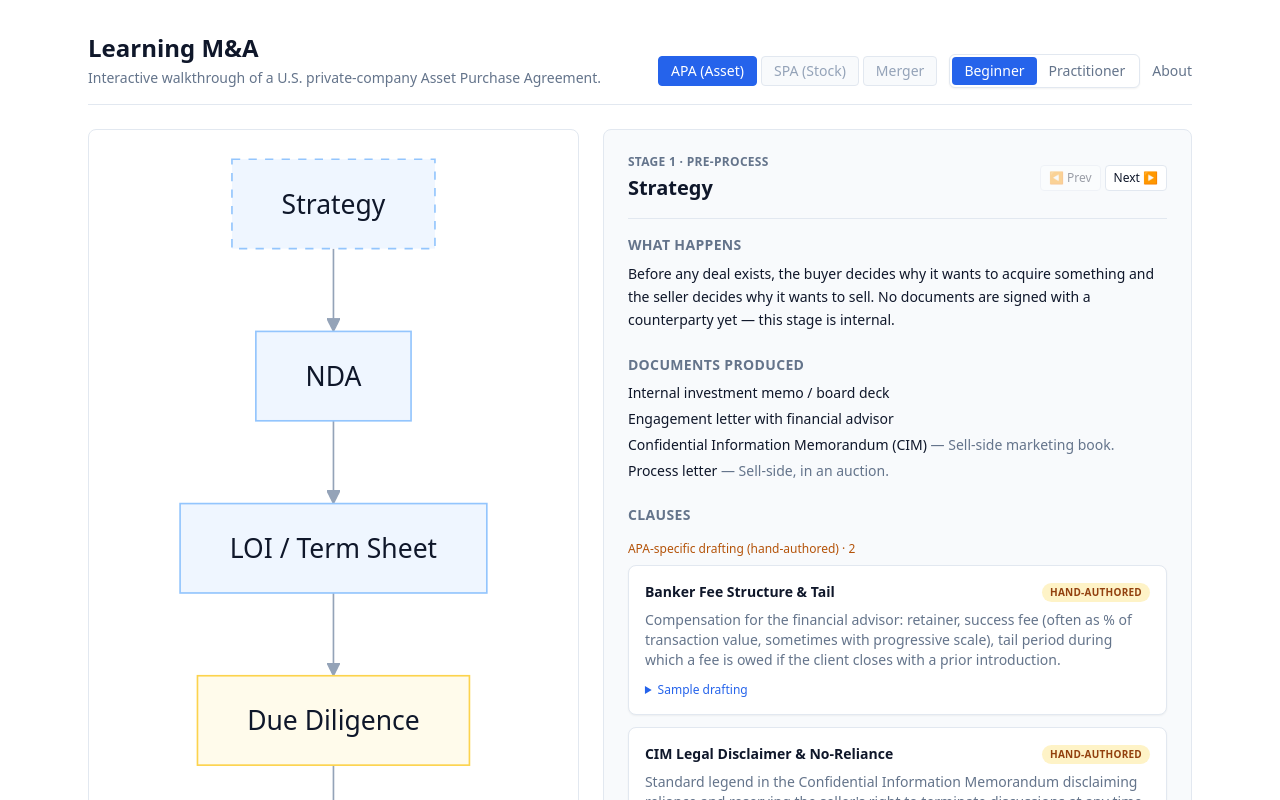
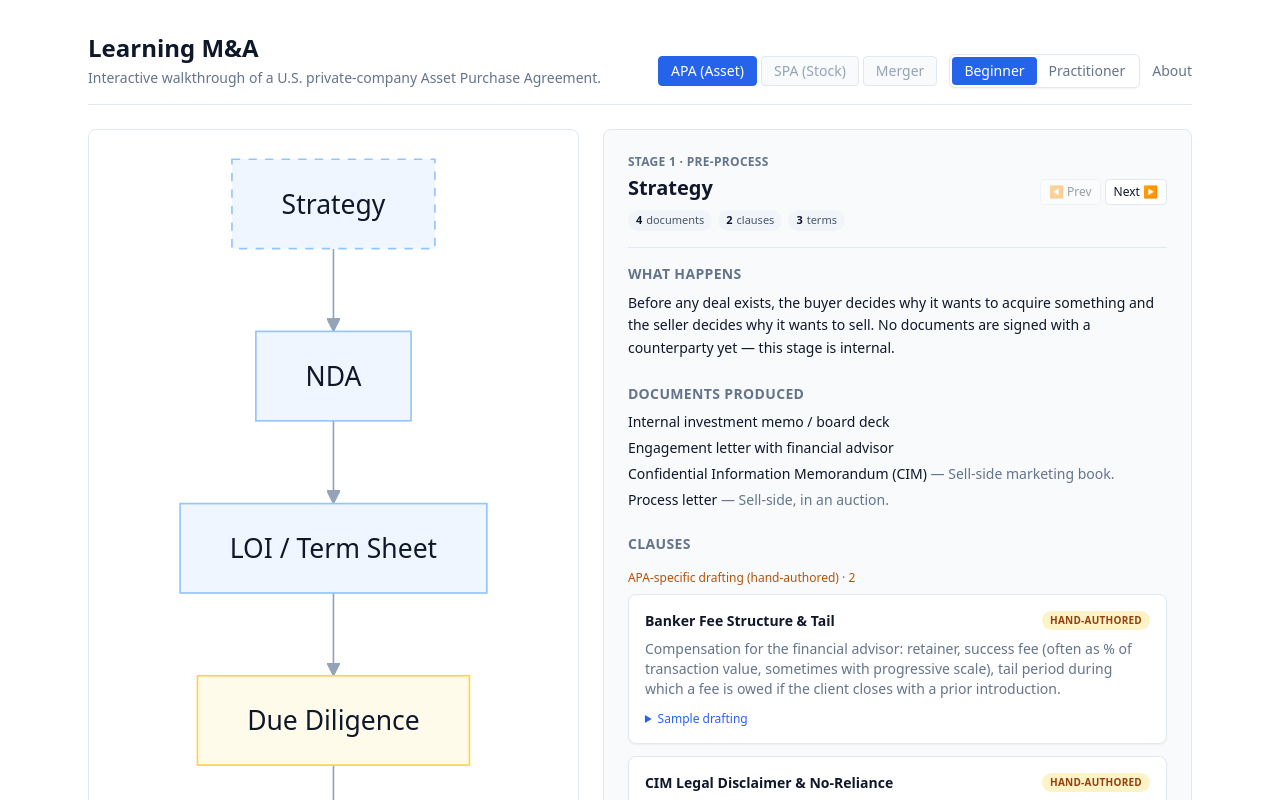
Before and after one commit to learner-agent-sudo/learning-MnA, a Next.js app: page / in a window 1280 px wide. Shown: the top 800 px of the page. Built offline with nearby package versions, Linux system fonts and the light colour scheme.

Commit message:
Add summary chips (documents / clauses / terms) under stage title

```diff
--- a/components/StagePanel.tsx
+++ b/components/StagePanel.tsx
@@ -10,6 +10,16 @@ interface Props {
   prev?: Stage | null;
   next?: Stage | null;
   onNavigate?: (id: string) => void;
+}
+
+function SummaryChip({ count, label }: { count: number; label: string }) {
+  if (count === 0) return null;
+  return (
+    <span className="inline-flex items-center gap-1 rounded-full bg-slate-100 px-2 py-0.5 text-[11px] text-slate-600">
+      <span className="font-semibold text-ink">{count}</span>
+      {label}
+    </span>
+  );
 }
 
 export function StagePanel({ stage, depth, prev, next, onNavigate }: Props) {
@@ -27,6 +37,11 @@ export function StagePanel({ stage, depth, prev, next, onNavigate }: Props) {
               {stage.kind === 'branch' && ' · branch'}
             </div>
             <h2 className="mt-1 text-xl font-semibold">{stage.title}</h2>
+            <div className="mt-2 flex flex-wrap gap-1.5">
+              <SummaryChip count={stage.documents.length} label="documents" />
+              <SummaryChip count={stage.clauses.length} label="clauses" />
+              <SummaryChip count={stage.glossary.length} label="terms" />
+            </div>
           </div>
           {onNavigate && (
             <nav className="flex shrink-0 gap-1" aria-label="Stage navigation">
```
